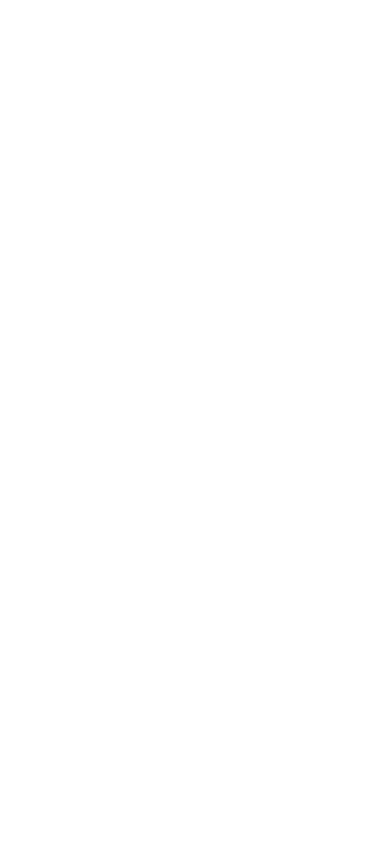
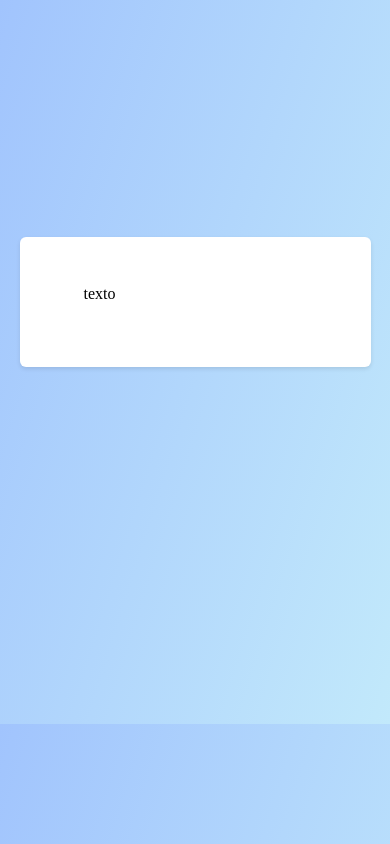
Before and after one commit to breno-facanha/projeto-explorer-009, a plain HTML site: page index.html in a window 390 px wide. Drawn offline with Linux system fonts and the light colour scheme.

Commit message:
Estilizando o <main>
centralizando e deixando responsivel

```diff
--- a/index.html
+++ b/index.html
@@ -8,7 +8,9 @@
     <link rel="stylesheet" href="style.css">
 </head>
 <body>
-    <main></main>
+    <main>
+        texto
+    </main>
 
     <script src="script.js"></script>
 </body>
--- a/style.css
+++ b/style.css
@@ -0,0 +1,31 @@
+*{
+    padding: 0;
+    margin: 0;
+    box-sizing: border-box;
+}
+
+:root{
+    font-size: 62.5%;
+}
+
+body{
+    background: linear-gradient(287.56deg, #C2E9FB 0%, #A1C4FD 100%);
+    font-size: 1.6rem;
+
+    display: grid;
+    place-items: center;
+    height: 100vh;
+
+    margin-top: -12rem;
+}
+
+main{
+    background: #FFFFFF;
+    box-shadow: 0px 0.2rem 0.4rem rgba(0, 0, 0, 0.1);
+    border-radius: 0.6rem;
+    padding: 4.8rem 6.4rem 6.4rem;
+
+    width: min(42.8rem, 90%);
+    margin: 0 auto;
+
+}
```
